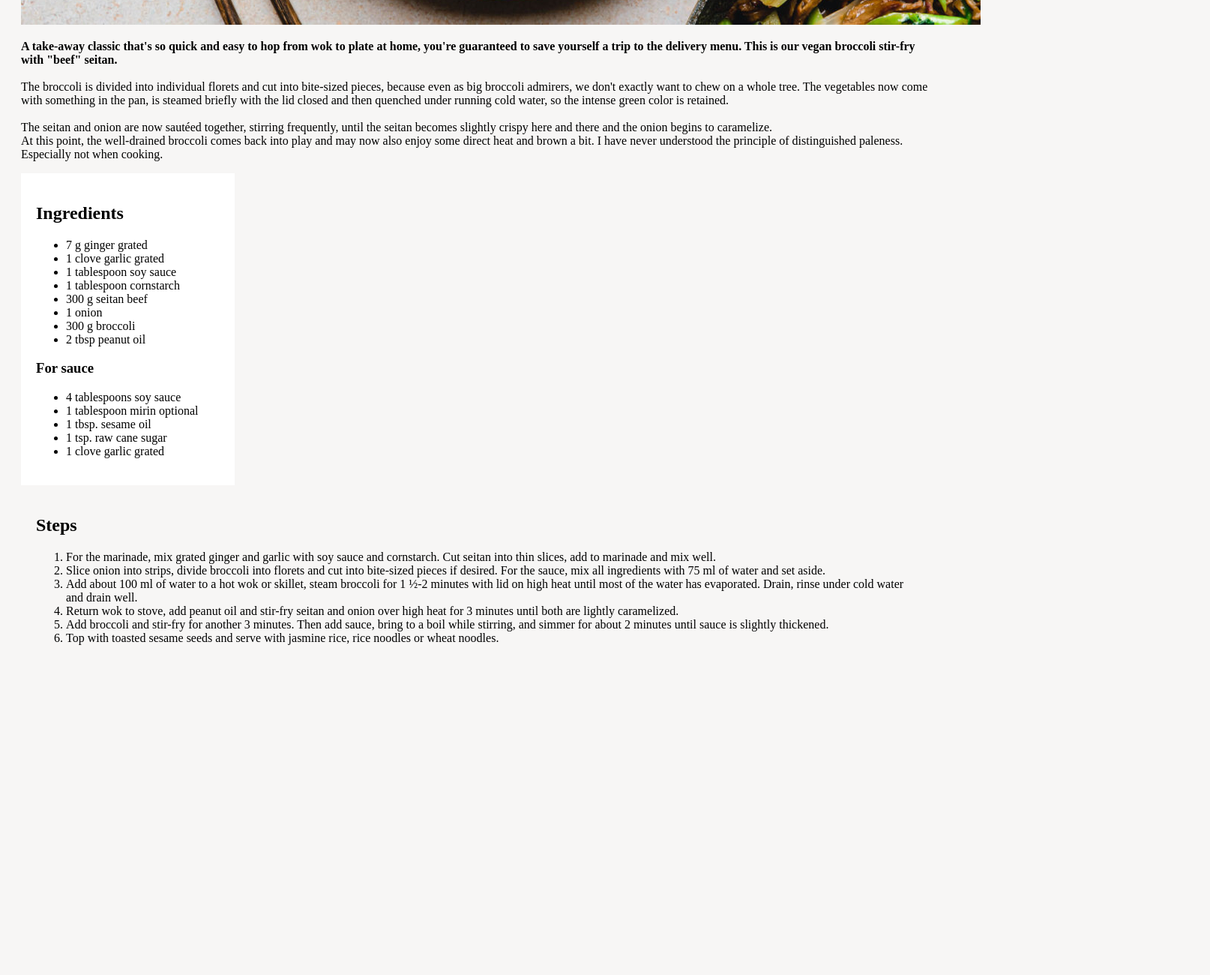
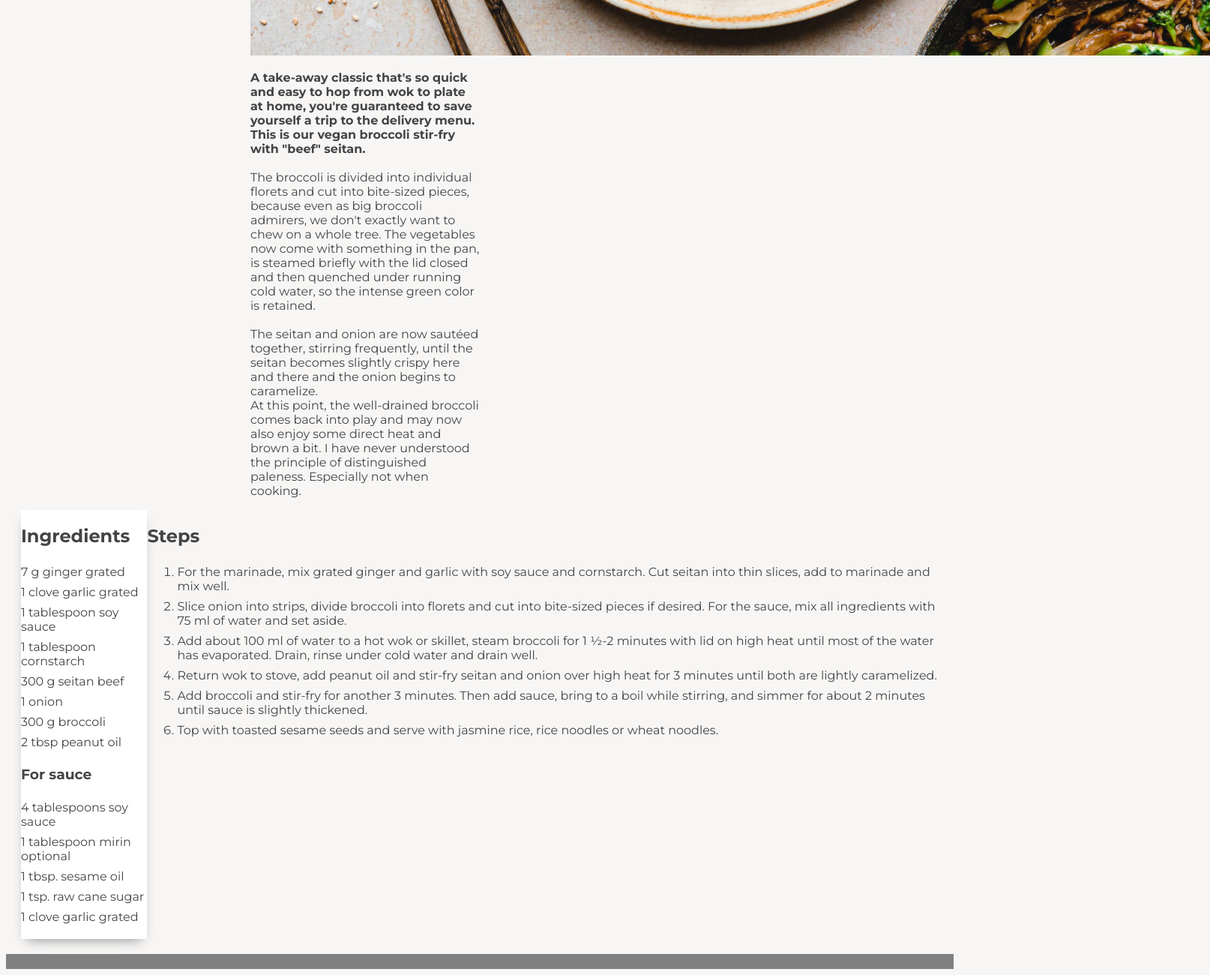
Before and after one commit to GiGi-101/odin-recipes, a plain HTML site: page recipes/beef-broccoli.html in a window 1280 px wide. Shown: the part 929-2229 px from the top of the page at 75% size, 1614 px wide, since content can reach past the window. Before the commit the page ends 1825 px from the top, so only its background shows below. Drawn offline with Linux system fonts and the light colour scheme.

Commit message:
adding classes and styles

```diff
--- a/recipes/beef-broccoli.html
+++ b/recipes/beef-broccoli.html
@@ -4,13 +4,14 @@
     <meta charset="UTF-8">
     <meta http-equiv="X-UA-Compatible" content="IE=edge">
     <meta name="viewport" content="width=device-width, initial-scale=1.0">
-    <link href="https://fonts.googleapis.com/icon?family=Material+Icons"
-      rel="stylesheet">
+    <link href="https://fonts.googleapis.com/icon?family=Material+Icons" rel="stylesheet">
+    <link rel="stylesheet" href="../styles/style.css" />
+
     <title>Odin Recipes - Vegan Yellow Thai Curry</title>
 </head>
-<body style="background-color: #f7f6f5;">
-    <div style="padding: 20px;">
-        <div>
+<body>
+    <div class="content">
+        <div class="header center">
             <h1>Vegan Yellow Thai Curry</h1>
             <img src="../images/eat_this_vegan_beef_und_broccoli_–_brokkoli-stir-fry_mit_seitan-003-1280x854.jpg">
             <p>
@@ -26,7 +27,8 @@
             I have never understood the principle of distinguished paleness. Especially not when cooking.
             </p>
         </div>
-        <div style="float: left; width: 20%; padding: 20px; background-color: #fff;">
+        <div class="container">
+            <div class="ingredients">
                 <h2>Ingredients</h2>
                 <ul>
                     <li>7 g ginger grated</li>
@@ -47,7 +49,7 @@
                     <li>1 clove garlic grated</li>
                 </ul>
             </div>
-        <div style="float: left; padding: 20px">
+            <div class="">
                 <h2>Steps</h2>
                 <ol>
                     <li>For the marinade, mix grated ginger and garlic with soy sauce and cornstarch. Cut seitan into thin slices, add to marinade and mix well.</li>
@@ -59,5 +61,9 @@
                 </ol>
             </div>
          </div>
+    </div>
 </body>
+<footer>
+
+</footer>
 </html>
--- /dev/null
+++ b/styles/style.css
@@ -0,0 +1,55 @@
+@import url('https://fonts.googleapis.com/css2?family=Montserrat:ital,wght@0,400;0,700;1,400&display=swap');
+html {
+    font-size: 16px;
+}
+
+body {
+    background-color: #f7f6f5;
+    font-family: 'Montserrat', sans-serif;
+    color: #444;
+}
+
+footer {
+    height: 20px;
+    background-color: grey;
+}
+
+.content {
+    position: relative;
+    padding: 20px;
+}
+
+.ingredients {
+    background-color: #fff;
+    width: 20%;
+    box-shadow: 0 0.5rem 1rem -0.5rem grey;
+    position: relative;
+}
+
+ul {
+    list-style: none;
+    padding: 0;
+}
+
+li {
+    padding: 4px 0 4px 0;
+}
+
+ul li:hover {
+    background-color: #f7f6f5;
+    transition: background-color 1s ease-in-out;
+}
+
+.header {
+    position: relative;
+    display: block;
+}
+
+.center {
+    margin-left: 25%;
+    margin-right: 50%;
+}
+
+.container {
+    display: flex;
+}
```
Also changed, not shown: index.html (+2 -2 lines), recipes/baked-pasta.html (+4 -2 lines), recipes/vegan-curry.html (+4 -2 lines). Lines whose indentation alone changed are shown as unchanged.
